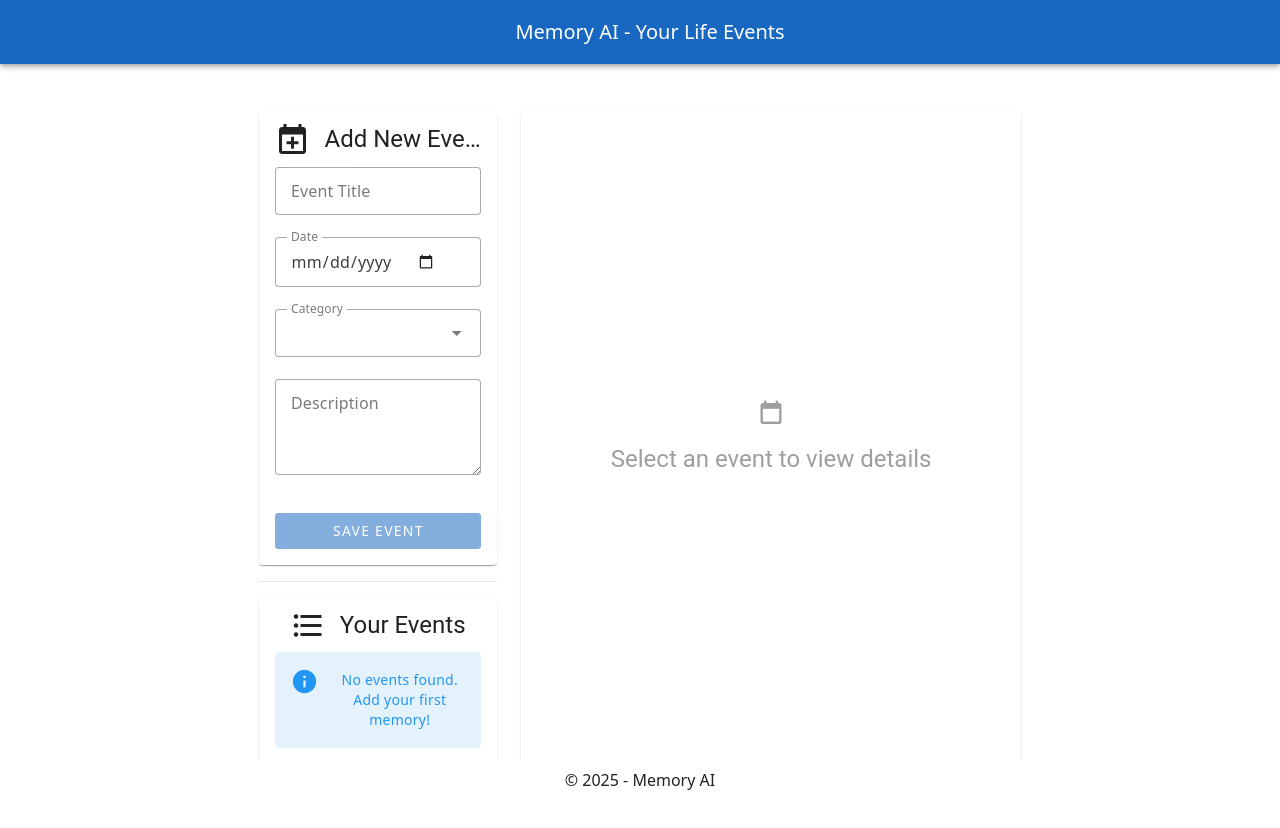
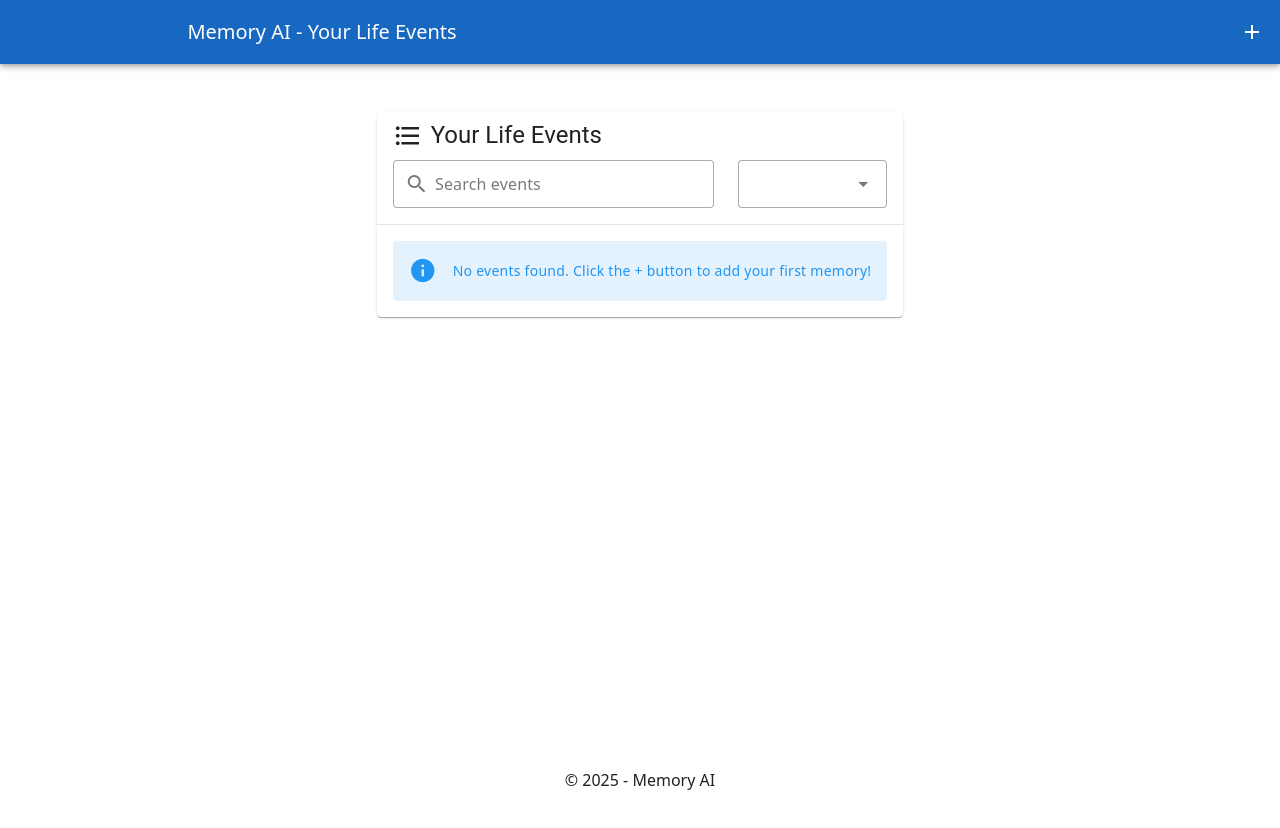
Before and after one commit to iiy2/memories, a Vue app: page / in a window 1280 px wide. Shown: the top 828 px of the page. Built offline with nearby package versions, Linux system fonts and the light colour scheme.

Commit message:
changed design to have events list as main vue

```diff
--- a/package.json
+++ b/package.json
@@ -14,10 +14,10 @@
     "vuetify": "^3.7.14"
   },
   "devDependencies": {
-    "@vitejs/plugin-vue": "^5.2.1",
+    "@vitejs/plugin-vue": "^4.6.2",
     "@vue/tsconfig": "^0.7.0",
     "typescript": "~5.7.2",
-    "vite": "^6.2.0",
+    "vite": "^4.5.9",
     "vue-tsc": "^2.2.4"
   }
 }
--- a/src/App.vue
+++ b/src/App.vue
@@ -1,5 +1,5 @@
 <script setup lang="ts">
-import { ref, onMounted } from 'vue'
+import { ref, onMounted, computed } from 'vue'
 import EventForm from './components/EventForm.vue'
 import EventList from './components/EventList.vue'
 import EventDetail from './components/EventDetail.vue'
@@ -14,6 +14,10 @@ interface Event {
 
 const events = ref<Event[]>([])
 const selectedEvent = ref<Event | null>(null)
+const showEventForm = ref(false)
+const showEventDetail = ref(false)
+const showDeleteDialog = ref(false)
+const eventToDelete = ref<string | null>(null)
 
 // Load events from localStorage on component mount
 onMounted(() => {
@@ -28,6 +32,13 @@ function saveEvents() {
   localStorage.setItem('memoryEvents', JSON.stringify(events.value))
 }
 
+// Get event name by ID
+const eventToDeleteName = computed(() => {
+  if (!eventToDelete.value) return ''
+  const event = events.value.find(e => e.id === eventToDelete.value)
+  return event ? event.title : ''
+})
+
 function addEvent(event: Omit<Event, 'id'>) {
   const newEvent = {
     ...event,
@@ -35,18 +46,44 @@ function addEvent(event: Omit<Event, 'id'>) {
   }
   events.value.push(newEvent)
   saveEvents()
+  showEventForm.value = false
 }
 
-function deleteEvent(id: string) {
-  events.value = events.value.filter(event => event.id !== id)
-  if (selectedEvent.value?.id === id) {
+function confirmDeleteEvent(id: string) {
+  eventToDelete.value = id
+  showDeleteDialog.value = true
+}
+
+function executeDeleteEvent() {
+  if (!eventToDelete.value) return
+
+  events.value = events.value.filter(event => event.id !== eventToDelete.value)
+  if (selectedEvent.value?.id === eventToDelete.value) {
     selectedEvent.value = null
+    showEventDetail.value = false
   }
   saveEvents()
+  showDeleteDialog.value = false
+  eventToDelete.value = null
+}
+
+function cancelDeleteEvent() {
+  showDeleteDialog.value = false
+  eventToDelete.value = null
 }
 
 function selectEvent(event: Event) {
   selectedEvent.value = event
+  showEventDetail.value = true
+}
+
+function closeEventDetail() {
+  showEventDetail.value = false
+  selectedEvent.value = null
+}
+
+function closeEventForm() {
+  showEventForm.value = false
 }
 </script>
 
@@ -54,26 +91,89 @@ function selectEvent(event: Event) {
   <v-app>
     <v-app-bar color="primary" dark app>
       <v-app-bar-title>Memory AI - Your Life Events</v-app-bar-title>
+      <v-spacer></v-spacer>
+      <v-btn
+        icon
+        @click="showEventForm = true"
+      >
+        <v-icon>mdi-plus</v-icon>
+      </v-btn>
     </v-app-bar>
 
     <v-main>
       <v-container fluid>
-        <v-row>
-          <v-col cols="12" md="4">
-            <EventForm @add-event="addEvent" />
-            <v-divider class="my-4"></v-divider>
-            <EventList
-              :events="events"
-              @select-event="selectEvent"
-              @delete-event="deleteEvent"
-            />
-          </v-col>
-          <v-col cols="12" md="8">
-            <EventDetail :event="selectedEvent" />
-          </v-col>
-        </v-row>
+        <!-- Main Events List -->
+        <EventList
+          :events="events"
+          @select-event="selectEvent"
+          @delete-event="confirmDeleteEvent"
+        />
       </v-container>
     </v-main>
+
+    <!-- Event Form Dialog -->
+    <v-dialog
+      v-model="showEventForm"
+      max-width="600px"
+    >
+      <v-card>
+        <v-card-title class="text-h5">
+          <v-icon start icon="mdi-calendar-plus" class="mr-2"></v-icon>
+          Add New Event
+          <v-spacer></v-spacer>
+          <v-btn icon @click="closeEventForm">
+            <v-icon>mdi-close</v-icon>
+          </v-btn>
+        </v-card-title>
+        <v-card-text>
+          <EventForm @add-event="addEvent" />
+        </v-card-text>
+      </v-card>
+    </v-dialog>
+
+    <!-- Event Detail Dialog -->
+    <v-dialog
+      v-model="showEventDetail"
+      max-width="800px"
+    >
+      <v-card v-if="selectedEvent">
+        <v-card-title class="text-h5">
+          Event Details
+          <v-spacer></v-spacer>
+          <v-btn icon @click="closeEventDetail">
+            <v-icon>mdi-close</v-icon>
+          </v-btn>
+        </v-card-title>
+        <v-card-text>
+          <EventDetail :event="selectedEvent" />
+        </v-card-text>
+      </v-card>
+    </v-dialog>
+
+    <!-- Delete Confirmation Dialog -->
+    <v-dialog
+      v-model="showDeleteDialog"
+      max-width="400px"
+    >
+      <v-card>
+        <v-card-title class="text-h5">
+          <v-icon icon="mdi-alert" color="error" class="mr-2"></v-icon>
+          Confirm Deletion
+        </v-card-title>
+        <v-card-text>
+          Are you sure you want to delete the event "{{ eventToDeleteName }}"? This action cannot be undone.
+        </v-card-text>
+        <v-card-actions>
+          <v-spacer></v-spacer>
+          <v-btn color="grey-darken-1" variant="text" @click="cancelDeleteEvent">
+            Cancel
+          </v-btn>
+          <v-btn color="error" variant="flat" @click="executeDeleteEvent">
+            Delete
+          </v-btn>
+        </v-card-actions>
+      </v-card>
+    </v-dialog>
 
     <v-footer app>
       <div class="mx-auto">
--- a/src/components/EventDetail.vue
+++ b/src/components/EventDetail.vue
@@ -16,6 +16,37 @@ function formatDate(dateString: string) {
     weekday: 'long',
     year: 'numeric',
     month: 'long',
+    day: 'numeric'
+  })
+}
+
+function formatTime(dateString: string) {
+  const date = new Date(dateString)
+  const now = new Date()
+
+  // If the event is from today
+  if (date.toDateString() === now.toDateString()) {
+    return 'Today'
+  }
+
+  // If the event was yesterday
+  const yesterday = new Date(now)
+  yesterday.setDate(now.getDate() - 1)
+  if (date.toDateString() === yesterday.toDateString()) {
+    return 'Yesterday'
+  }
+
+  // Calculate days ago for recent events (within 7 days)
+  const diffTime = Math.abs(now.getTime() - date.getTime())
+  const diffDays = Math.floor(diffTime / (1000 * 60 * 60 * 24))
+
+  if (diffDays < 7) {
+    return `${diffDays} days ago`
+  }
+
+  // For older events, return the month and day
+  return date.toLocaleDateString('en-US', {
+    month: 'short',
     day: 'numeric'
   })
 }
@@ -50,41 +81,59 @@ function getCategoryIcon(category: string): string {
 </script>
 
 <template>
-  <v-card v-if="event" class="h-100">
-    <v-card-title class="text-h4 pa-4">
-      {{ event.title }}
-    </v-card-title>
+  <div v-if="event">
+    <div class="d-flex align-center mb-6">
+      <v-avatar :color="getCategoryColor(event.category)" size="60" class="mr-4">
+        <v-icon :icon="getCategoryIcon(event.category)" size="large" color="white"></v-icon>
+      </v-avatar>
 
-    <v-card-subtitle class="pb-0">
+      <div>
+        <h1 class="text-h4 mb-1">{{ event.title }}</h1>
+        <div class="d-flex align-center">
           <v-chip
             :color="getCategoryColor(event.category)"
-        class="mr-2"
+            class="mr-3"
             size="small"
             variant="flat"
           >
-        <v-icon start :icon="getCategoryIcon(event.category)"></v-icon>
             {{ event.category }}
           </v-chip>
-      <span class="text-subtitle-1">{{ formatDate(event.date) }}</span>
-    </v-card-subtitle>
+          <div class="text-subtitle-1">
+            <v-icon icon="mdi-calendar" size="small" class="mr-1"></v-icon>
+            {{ formatDate(event.date) }}
+            <span class="text-caption ml-1 text-grey">({{ formatTime(event.date) }})</span>
+          </div>
+        </div>
+      </div>
+    </div>
 
-    <v-divider class="mx-4 my-4"></v-divider>
+    <v-divider class="mb-6"></v-divider>
 
-    <v-card-text class="text-body-1">
-      <div class="text-pre-wrap">{{ event.description || 'No description provided.' }}</div>
-    </v-card-text>
-  </v-card>
+    <div class="event-description">
+      <h2 class="text-h6 mb-3">Description</h2>
+      <div class="text-body-1 text-pre-wrap pa-2">
+        {{ event.description || 'No description provided.' }}
+      </div>
+    </div>
+  </div>
 
-  <v-card v-else class="h-100 d-flex align-center justify-center">
-    <v-card-text class="text-center">
+  <div v-else class="d-flex align-center justify-center" style="height: 300px">
+    <div class="text-center">
       <v-icon icon="mdi-calendar-blank" size="x-large" color="grey" class="mb-4"></v-icon>
       <h3 class="text-h5 text-grey">Select an event to view details</h3>
-    </v-card-text>
-  </v-card>
+    </div>
+  </div>
 </template>
 
 <style scoped>
 .text-pre-wrap {
   white-space: pre-wrap;
+  background-color: rgba(0, 0, 0, 0.02);
+  border-radius: 8px;
+  min-height: 100px;
+}
+
+.event-description {
+  margin-bottom: 24px;
 }
 </style>
--- a/src/components/EventForm.vue
+++ b/src/components/EventForm.vue
@@ -1,5 +1,5 @@
 <script setup lang="ts">
-import { ref } from 'vue'
+import { ref, onMounted } from 'vue'
 
 const emit = defineEmits<{
   (e: 'addEvent', event: {
@@ -17,6 +17,15 @@ const category = ref('')
 const formValid = ref(false)
 const categories = ['Personal', 'Work', 'Family', 'Health', 'Travel', 'Other']
 
+// Set default date to today
+onMounted(() => {
+  const today = new Date()
+  const year = today.getFullYear()
+  const month = String(today.getMonth() + 1).padStart(2, '0')
+  const day = String(today.getDate()).padStart(2, '0')
+  date.value = `${year}-${month}-${day}`
+})
+
 const titleRules = [
   (v: string) => !!v || 'Title is required',
   (v: string) => v.length <= 100 || 'Title must be less than 100 characters'
@@ -29,6 +38,20 @@ const dateRules = [
 const categoryRules = [
   (v: string) => !!v || 'Category is required'
 ]
+
+// Get icon for category
+function getCategoryIcon(category: string): string {
+  const iconMap: Record<string, string> = {
+    'Personal': 'mdi-account',
+    'Work': 'mdi-briefcase',
+    'Family': 'mdi-home-heart',
+    'Health': 'mdi-heart-pulse',
+    'Travel': 'mdi-airplane',
+    'Other': 'mdi-star'
+  }
+
+  return iconMap[category] || 'mdi-calendar'
+}
 
 function submitForm() {
   if (!formValid.value) return
@@ -49,13 +72,6 @@ function submitForm() {
 </script>
 
 <template>
-  <v-card class="mb-4">
-    <v-card-title class="text-h5">
-      <v-icon start icon="mdi-calendar-plus"></v-icon>
-      Add New Event
-    </v-card-title>
-
-    <v-card-text>
   <v-form v-model="formValid" @submit.prevent="submitForm">
     <v-text-field
       v-model="title"
@@ -64,8 +80,11 @@ function submitForm() {
       required
       variant="outlined"
       density="comfortable"
+      autofocus
     ></v-text-field>
 
+    <v-row>
+      <v-col cols="12" sm="6">
         <v-text-field
           v-model="date"
           label="Date"
@@ -75,7 +94,9 @@ function submitForm() {
           variant="outlined"
           density="comfortable"
         ></v-text-field>
+      </v-col>
 
+      <v-col cols="12" sm="6">
         <v-select
           v-model="category"
           label="Category"
@@ -84,26 +105,44 @@ function submitForm() {
           required
           variant="outlined"
           density="comfortable"
-        ></v-select>
+        >
+          <template v-slot:selection="{ item }">
+            <v-icon :icon="getCategoryIcon(item.raw)" class="mr-2"></v-icon>
+            {{ item.raw }}
+          </template>
+          <template v-slot:item="{ item, props }">
+            <v-list-item v-bind="props">
+              <template v-slot:prepend>
+                <v-icon :icon="getCategoryIcon(item.raw)"></v-icon>
+              </template>
+              <v-list-item-title>{{ item.raw }}</v-list-item-title>
+            </v-list-item>
+          </template>
+        </v-select>
+      </v-col>
+    </v-row>
 
     <v-textarea
       v-model="description"
       label="Description"
       variant="outlined"
       density="comfortable"
-          rows="3"
+      rows="4"
+      placeholder="Write details about this event..."
+      hint="Include any details you want to remember about this event"
+      persistent-hint
     ></v-textarea>
 
+    <div class="d-flex justify-end mt-4">
       <v-btn
         type="submit"
         color="primary"
-          block
         :disabled="!formValid"
-          class="mt-4"
+        size="large"
       >
+        <v-icon start>mdi-content-save</v-icon>
         Save Event
       </v-btn>
+    </div>
   </v-form>
-    </v-card-text>
-  </v-card>
 </template>
--- a/src/components/EventList.vue
+++ b/src/components/EventList.vue
@@ -1,4 +1,6 @@
 <script setup lang="ts">
+import { ref, computed } from 'vue'
+
 interface Event {
   id: string;
   title: string;
@@ -15,6 +17,33 @@ const emit = defineEmits<{
   (e: 'selectEvent', event: Event): void
   (e: 'deleteEvent', id: string): void
 }>()
+
+const search = ref('')
+const filterCategory = ref('')
+
+const categories = [
+  'All', 'Personal', 'Work', 'Family', 'Health', 'Travel', 'Other'
+]
+
+const filteredEvents = computed(() => {
+  return props.events
+    .filter(event => {
+      // Filter by search term
+      if (search.value && !event.title.toLowerCase().includes(search.value.toLowerCase()) &&
+          !event.description.toLowerCase().includes(search.value.toLowerCase())) {
+        return false
+      }
+
+      // Filter by category
+      if (filterCategory.value && filterCategory.value !== 'All' && event.category !== filterCategory.value) {
+        return false
+      }
+
+      return true
+    })
+    // Sort by date, most recent first
+    .sort((a, b) => new Date(b.date).getTime() - new Date(a.date).getTime())
+})
 
 function formatDate(dateString: string) {
   return new Date(dateString).toLocaleDateString()
@@ -33,34 +62,74 @@ function getCategoryColor(category: string): string {
 
   return colorMap[category] || 'primary'
 }
+
+// Get icon for category
+function getCategoryIcon(category: string): string {
+  const iconMap: Record<string, string> = {
+    'Personal': 'mdi-account',
+    'Work': 'mdi-briefcase',
+    'Family': 'mdi-home-heart',
+    'Health': 'mdi-heart-pulse',
+    'Travel': 'mdi-airplane',
+    'Other': 'mdi-star'
+  }
+
+  return iconMap[category] || 'mdi-calendar'
+}
 </script>
 
 <template>
-  <v-card>
-    <v-card-title class="text-h5">
-      <v-icon start icon="mdi-format-list-bulleted"></v-icon>
-      Your Events
+  <v-card elevation="1" class="mx-auto" width="100%">
+    <v-card-title class="d-flex align-center">
+      <v-icon start icon="mdi-format-list-bulleted" class="mr-2"></v-icon>
+      <span class="text-h5">Your Life Events</span>
+      <v-spacer></v-spacer>
     </v-card-title>
 
     <v-card-text>
-      <v-list v-if="events.length > 0">
+      <v-row>
+        <v-col cols="12" sm="6" md="8">
+          <v-text-field
+            v-model="search"
+            clearable
+            hide-details
+            label="Search events"
+            prepend-inner-icon="mdi-magnify"
+            density="comfortable"
+            variant="outlined"
+            single-line
+          ></v-text-field>
+        </v-col>
+        <v-col cols="12" sm="6" md="4">
+          <v-select
+            v-model="filterCategory"
+            :items="categories"
+            label="Category"
+            density="comfortable"
+            hide-details
+            variant="outlined"
+            single-line
+          ></v-select>
+        </v-col>
+      </v-row>
+    </v-card-text>
+
+    <v-divider></v-divider>
+
+    <v-card-text class="pa-0">
+      <v-list v-if="filteredEvents.length > 0" lines="two">
         <v-list-item
-          v-for="event in events"
+          v-for="event in filteredEvents"
           :key="event.id"
           @click="emit('selectEvent', event)"
           :title="event.title"
           :subtitle="formatDate(event.date)"
-          lines="two"
+          class="event-item"
         >
           <template v-slot:prepend>
-            <v-chip
-              :color="getCategoryColor(event.category)"
-              size="small"
-              class="text-caption"
-              variant="flat"
-            >
-              {{ event.category }}
-            </v-chip>
+            <v-avatar size="48" :color="getCategoryColor(event.category)" class="mr-4">
+              <v-icon :icon="getCategoryIcon(event.category)" color="white"></v-icon>
+            </v-avatar>
           </template>
 
           <template v-slot:append>
@@ -78,9 +147,20 @@ function getCategoryColor(category: string): string {
       <v-alert
         v-else
         type="info"
-        text="No events found. Add your first memory!"
+        class="ma-4"
+        text="No events found. Click the + button to add your first memory!"
         variant="tonal"
       ></v-alert>
     </v-card-text>
   </v-card>
 </template>
+
+<style scoped>
+.event-item {
+  transition: background-color 0.2s ease;
+  cursor: pointer;
+}
+.event-item:hover {
+  background-color: rgba(0, 0, 0, 0.03);
+}
+</style>
```
Also changed, not shown: 1 other file (tests, documents, lock files or other folders). Lines whose indentation alone changed are shown as unchanged.
